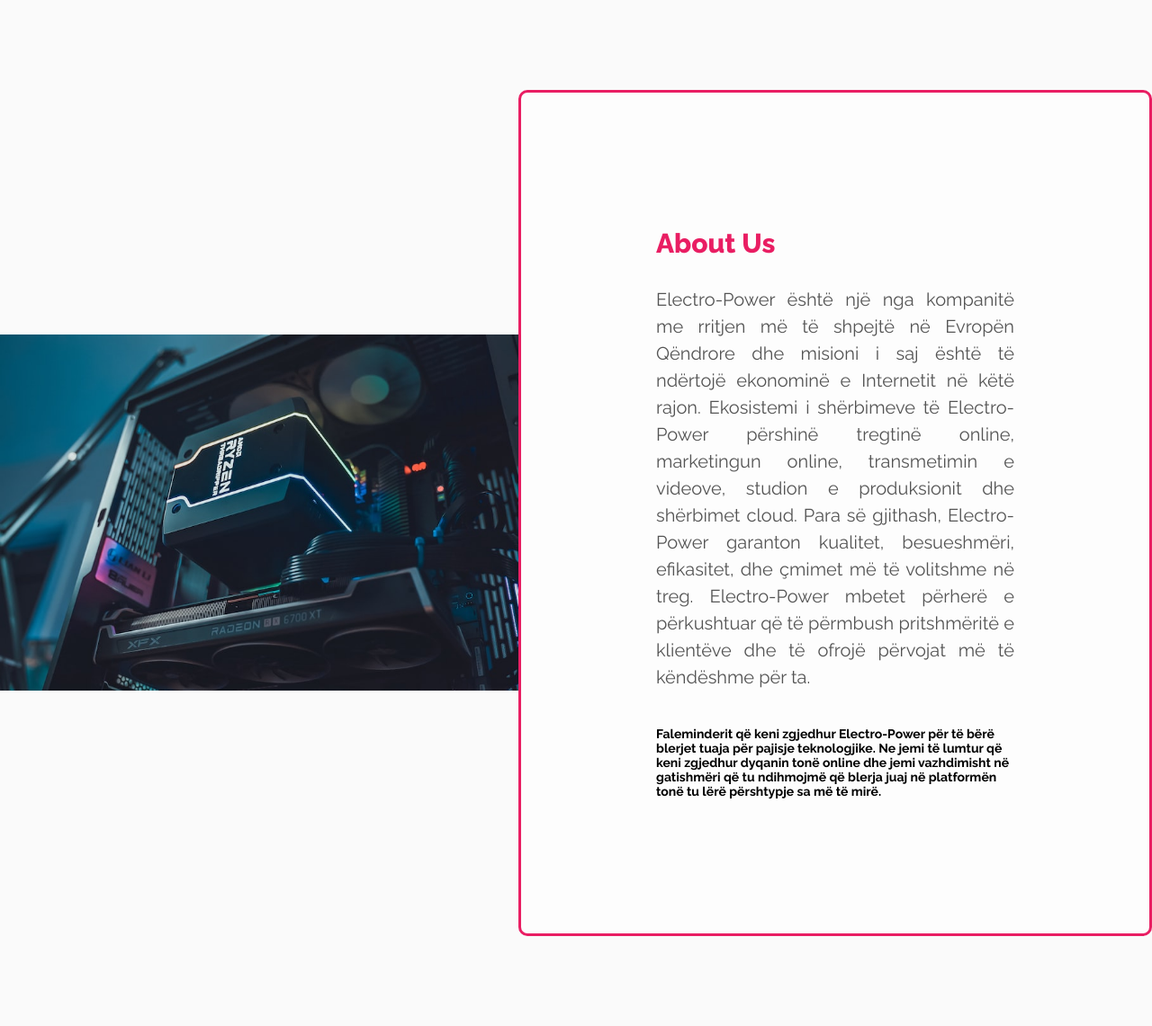
After one commit to ErionOruglica/Projekti, a PHP site: page /php/views/aboutus.php in a window 1280 px wide. The commit adds this page. Shown: the whole page at 90% size. Run offline with PHP 8.4, Linux system fonts and the light colour scheme.

Commit message:
debbugging,ndryshime te vogla

```diff
--- a/css/aboutus.css
+++ b/css/aboutus.css
@@ -11,7 +11,15 @@
     display: flex;
     align-items: center;
     justify-content: center;
-    background-color: rgb(255, 253, 253);
+    background-image: linear-gradient(to right, #434343 0%, #361620 100%);
+}
+.about-section{
+    background: url(../../Fotot/fotojaaa.jpg) no-repeat left;
+    background-size: 55%;
+    background-color: #fafafa;
+    overflow: hidden;
+    padding: 100px 0;
+
 }
 
 .inner-container{
@@ -19,7 +27,7 @@
     float: right;
     background-color: #fdfdfd;
     padding: 150px;
-    border: 3px solid orangered;
+    border: 3px solid #e91e63;
     border-radius: 10px;
 
 }
@@ -28,7 +36,7 @@
     margin-bottom: 30px;
     font-size: 30px;
     font-weight: 900;
-    color: orangered;
+    color: #e91e63;
 }
 
 .pershkrimi{
--- /dev/null
+++ b/php/views/AboutUs.php
@@ -0,0 +1,38 @@
+<!DOCTYPE html>
+<html lang="en">
+<head>
+    <meta charset="UTF-8">
+    <meta http-equiv="X-UA-Compatible" content="IE=edge">
+    <meta name="viewport" content="width=device-width, initial-scale=1.0">
+    <title>About us</title>
+    <link rel="stylesheet" type="text/css" href="https://cdnjs.cloudflare.com/ajax/libs/font-awesome/6.2.1/css/all.min.css">
+    <link rel="stylesheet" href="../../css/aboutus.css">
+</head>
+<style>
+    .about-section{
+    background: url(../../Fotot/fotojaaa.jpg) no-repeat left;
+    background-size: 55%;
+    background-color: #fafafa;
+    overflow: hidden;
+    padding: 100px 0;
+
+}
+
+    </style>
+<body>
+
+    <div class="about-section">
+       <div class="inner-container">
+            <h1>About Us</h1>
+            <p class="pershkrimi">
+                Electro-Power është një nga kompanitë me rritjen më të shpejtë në Evropën Qëndrore dhe misioni i saj është të ndërtojë ekonominë e Internetit
+                në këtë rajon. Ekosistemi i shërbimeve të Electro-Power përshinë tregtinë online, marketingun online, transmetimin e videove, studion e produksionit dhe shërbimet cloud. Para së gjithash, Electro-Power garanton kualitet, besueshmëri, efikasitet, dhe çmimet më të volitshme në treg.
+                 Electro-Power mbetet përherë e përkushtuar që të përmbush pritshmëritë e klientëve dhe të ofrojë përvojat më të këndëshme për ta.
+            </p>
+            <div class="Faleminderit">
+                <span>Faleminderit që keni zgjedhur Electro-Power për të bërë blerjet tuaja për pajisje teknologjike. Ne jemi të lumtur që keni zgjedhur dyqanin tonë online dhe jemi vazhdimisht në gatishmëri që tu ndihmojmë që blerja juaj në platformën tonë tu lërë përshtypje sa më të mirë.</span>
+            </div>
+        </div>
+    </div>
+</body>
+</html>
--- a/php/views/Mesazhet.php
+++ b/php/views/Mesazhet.php
@@ -1,7 +1,7 @@
 <link rel="stylesheet" href="dashboard.css">
 <?php
-require_once '../controllers/MenuController.php';
-$menu= new MenuController;
+require_once '../Controllers/MessageController.php';
+$message= new MessageController;
 include "../components/headerAdmin.php";
 ?>
 <div>
@@ -16,7 +16,7 @@
         </thead>
             <tbody class="tabela">
               <?php
-              foreach($menu->readMessages() as $key=>$value){
+              foreach($message->readMessages() as $key=>$value){
                 ?>
             <tr>
               <td><?php echo $value['Emri_Plote']    ?></td>
--- a/php/views/contactForm.php
+++ b/php/views/contactForm.php
@@ -3,7 +3,7 @@
 $mesazhet=new MenuController;
 if(isset($_POST['submit'])){
     $mesazhet->insertMessages($_POST);
-    echo'<script>alert("Mesazhi u dergua me sukses")</script>';
+    echo "<script>alert('Mesazhi u dergua me sukses')</script>";
     header('Location:index.php');
 }
 ?>
--- a/php/views/delete-messages.php
+++ b/php/views/delete-messages.php
@@ -1,8 +1,8 @@
 <?php
-require_once '../controllers/MenuController.php';
-$menu= new MenuController;
+require_once '../controllers/MessageController.php';
+$message= new MessageController;
 if(isset($_GET['id'])){
     $deleteid=$_GET['id'];
 }
-$menu->deleteMessages($deleteid);
+$message->deleteMessages($deleteid);
 ?>
```
Also changed, not shown: php/Controllers/MessageController.php (added, +28 -0 lines), php/views/loginPage.php (+3 -5 lines).
